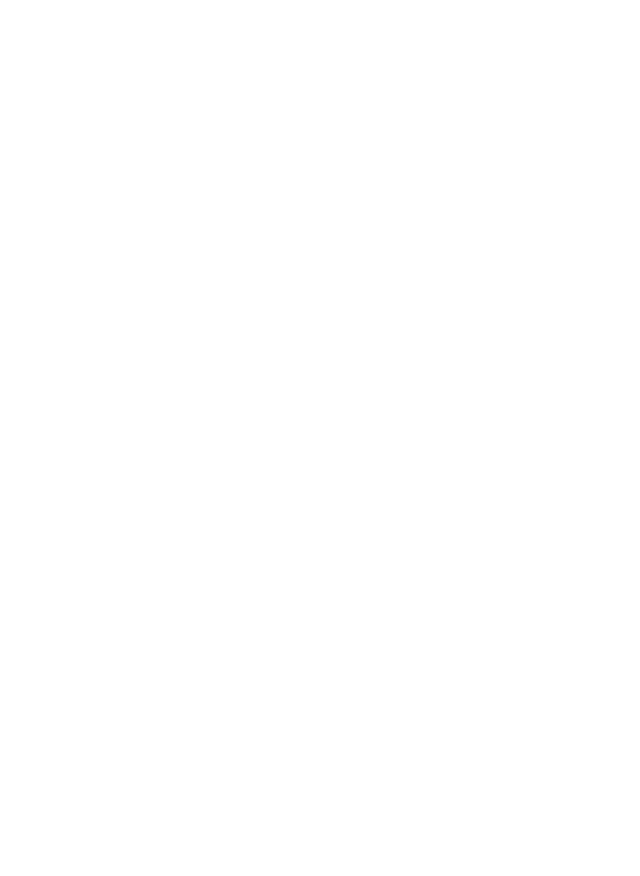
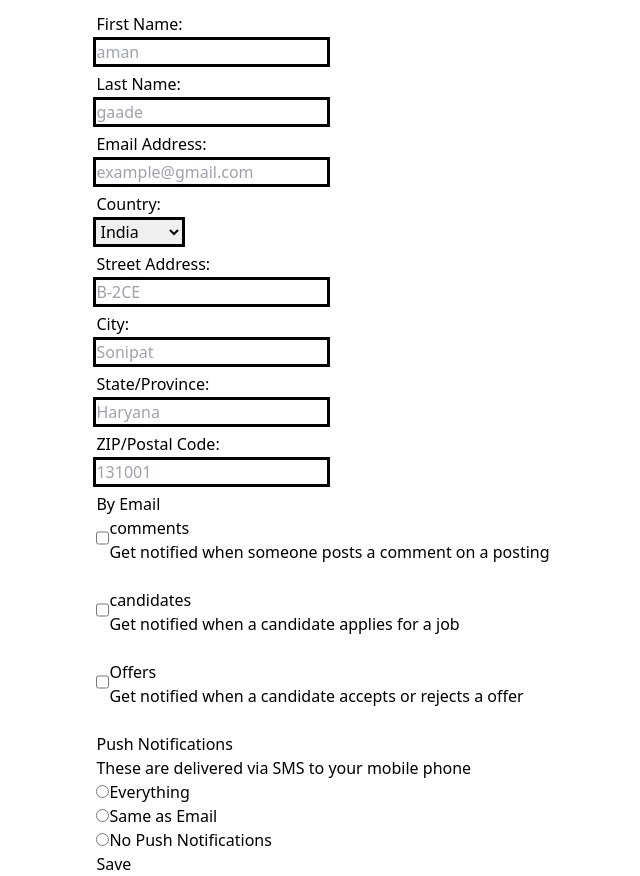
Before and after one commit to amanraooo/React-Rivison, a React (Create React App) app in the folder week1/react-form-project/: page / in a window 1280 px wide. Shown: the whole page, without its empty margins (317-957 px from the left). Before the commit the page ends 800 px from the top, so only its background shows below. Built offline with nearby package versions, Linux system fonts and the light colour scheme.

Commit message:
form app project

```diff
--- a/week1/react-form-project/src/App.js
+++ b/week1/react-form-project/src/App.js
@@ -8,26 +8,266 @@
       firstname: "",
       lastname: "",
       email: "",
+      country: "India",
+      streetaddress: "",
+      city: "",
+      state: "",
+      postalcode: "",
+      comments: false,
+      candidates: false,
+      offers: false,
+      pushNotifications: "",
 
     }
   )
 
   function changeHandler(event) {
     const { name, value, type, checked } = event.target;
+    setFormData((prev) => (
+      {
+        ...prev,
+        [name]: type === "checkbox" ? checked : value
+      }
+    ));
   }
 
   return (
-    <div>
+    <div className="flex flex-col items-center mt-3">
       <form>
-        <label>
 
+        <label htmlFor="firstname">
+          First Name:
         </label>
+        <br />
         <input
           type="text"
           name="firstname"
+          id="firstname"
+          placeholder="aman"
           value={formData.firstname}
           onChange={changeHandler}
+          className="outline mt-1 mb-2"
         />
+        <br />
+
+        <label htmlFor="lastname">
+          Last Name:
+        </label>
+        <br />
+        <input
+          type="text"
+          name="lastname"
+          id="lastname"
+          placeholder="gaade"
+          value={formData.lastname}
+          onChange={changeHandler}
+          className="outline mt-1 mb-2"
+        />
+        <br />
+
+        <label htmlFor="email">
+          Email Address:
+        </label>
+        <br />
+        <input
+          type="email"
+          name="email"
+          id="email"
+          placeholder="example@gmail.com"
+          value={formData.email}
+          onChange={changeHandler}
+          className="outline mt-1 mb-2"
+        />
+        <br />
+
+        <label htmlFor="country">
+          Country:
+        </label>
+        <br />
+        <select
+          name="country"
+          value={formData.country}
+          id="country"
+          onChange={changeHandler}
+          className="outline mt-1 mb-2"
+
+        >
+
+          <option>India</option>
+          <option>Japan</option>
+          <option>Bhutan</option>
+          <option>Malaysia</option>
+
+        </select>
+        <br />
+
+        <label htmlFor="streetaddress">
+          Street Address:
+        </label>
+        <br />
+        <input
+          type="text"
+          name="streetaddress"
+          id="streetaddress"
+          placeholder="B-2CE"
+          value={formData.streetaddress}
+          onChange={changeHandler}
+          className="outline mt-1 mb-2"
+        />
+        <br />
+
+        <label htmlFor="city">
+          City:
+        </label>
+        <br />
+        <input
+          type="text"
+          name="city"
+          id="city"
+          placeholder="Sonipat"
+          value={formData.city}
+          onChange={changeHandler}
+          className="outline mt-1 mb-2"
+        />
+        <br />
+
+        <label htmlFor="state">
+          State/Province:
+        </label>
+        <br />
+        <input
+          type="text"
+          name="state"
+          id="state"
+          placeholder="Haryana"
+          value={formData.state}
+          onChange={changeHandler}
+          className="outline mt-1 mb-2"
+        />
+        <br />
+
+        <label htmlFor="postalcode">
+          ZIP/Postal Code:
+        </label>
+        <br />
+        <input
+          type="text"
+          name="postalcode"
+          id="postalcode"
+          placeholder="131001"
+          value={formData.postalcode}
+          onChange={changeHandler}
+          className="outline mt-1 mb-2"
+        />
+        <br />
+
+        <fieldset>
+          <legend>By Email</legend>
+
+          <div className="flex">
+            <input
+              type="checkbox"
+              name="comments"
+              id="comments"
+              checked={formData.comments}
+              onChange={changeHandler}
+              className="mt-1 mb-2"
+
+            />
+            <div>
+              <label htmlFor="comments">
+                comments
+              </label>
+              <p>Get notified when someone posts a comment on a posting</p>
+            </div>
+          </div>
+          <br />
+
+
+          <div className="flex">
+            <input
+              type="checkbox"
+              name="candidates"
+              id="candidates"
+              checked={formData.candidates}
+              onChange={changeHandler}
+              className="mt-1 mb-2"
+
+            />
+            <div>
+              <label htmlFor="candidates">
+                candidates
+              </label>
+              <p>Get notified when a candidate applies for a job</p>
+            </div>
+          </div>
+          <br />
+
+
+
+          <div className="flex">
+            <input
+              type="checkbox"
+              name="offers"
+              id="offers"
+              checked={formData.offers}
+              onChange={changeHandler}
+              className="mt-1 mb-2"
+
+            />
+            <div>
+              <label htmlFor="offers">
+                Offers
+              </label>
+              <p>Get notified when a candidate accepts or rejects a offer</p>
+            </div>
+          </div>
+          <br />
+
+        </fieldset>
+
+        <fieldset>
+          <legend>Push Notifications</legend>
+          <p>These are delivered via SMS to your mobile phone</p>
+
+          <input
+            type="radio"
+            id="pushEverything"
+            name="pushNotifications"
+            value="Everything"
+            onChange={changeHandler}
+          />
+          <label htmlFor="pushEverything">
+            Everything
+          </label>
+          <br />
+
+          <input
+            type="radio"
+            id="pushEmail"
+            name="pushNotifications"
+            value="Same as Email"
+            onChange={changeHandler}
+          />
+          <label htmlFor="pushEmail">
+            Same as Email
+          </label>
+          <br />
+
+          <input
+            type="radio"
+            id="pushNothing"
+            name="pushNotifications"
+            value="No Push Notifications"
+            onChange={changeHandler}
+          />
+          <label htmlFor="pushNothing">
+            No Push Notifications
+          </label>
+
+        </fieldset>
+
+      <button>Save</button>
       </form>
     </div>
 
```
